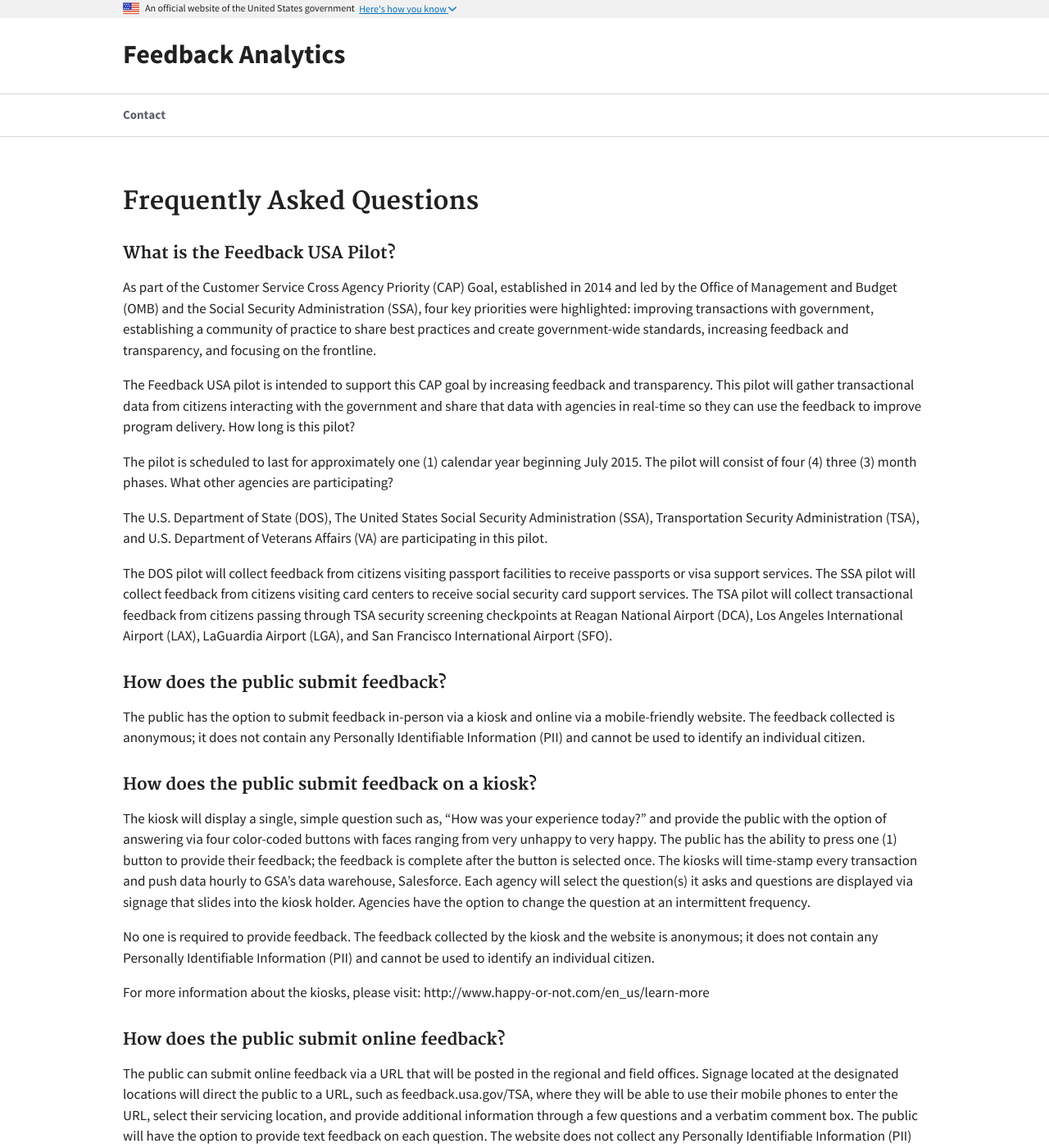
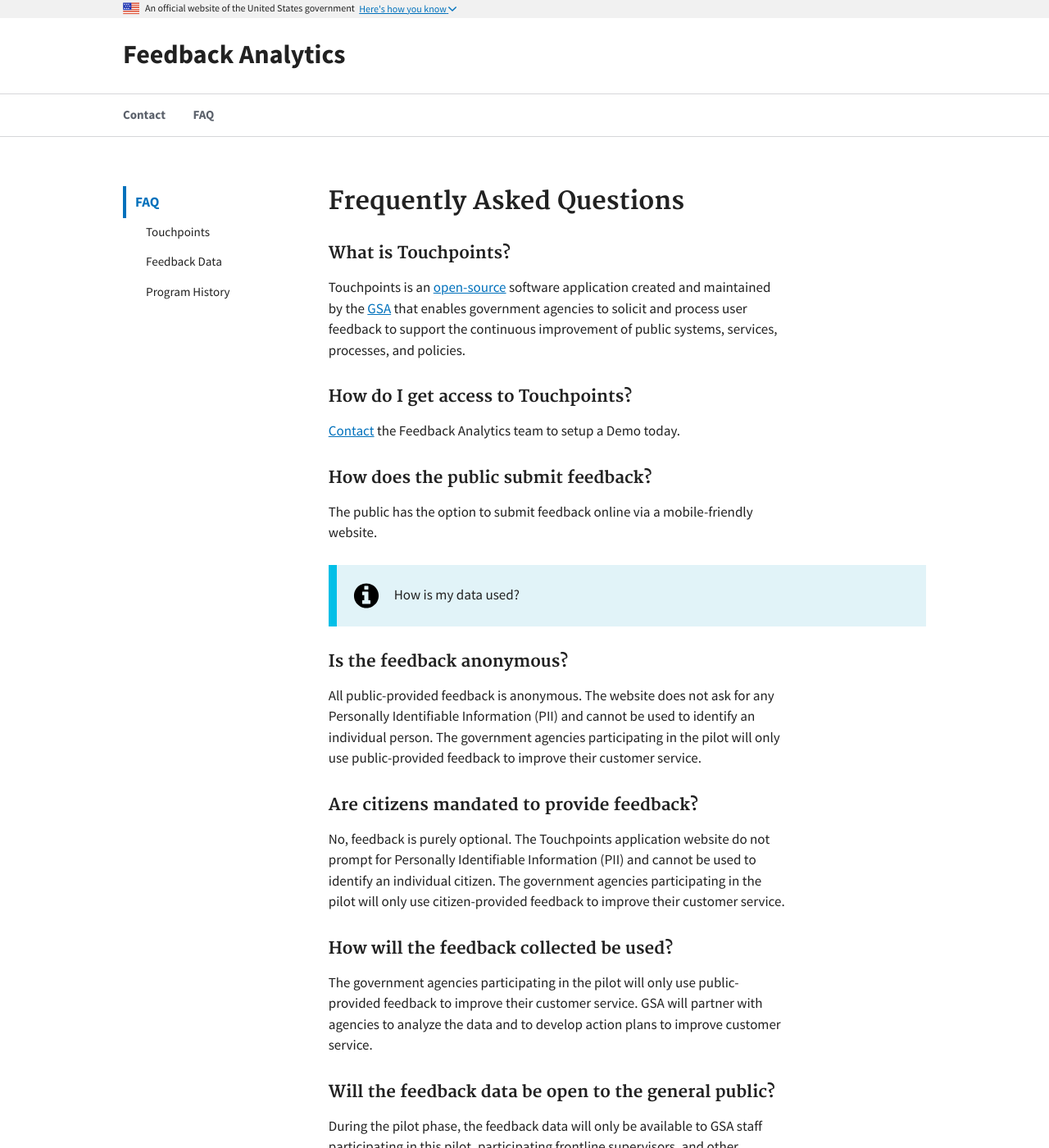
Before and after one commit to GSA/feedback.usa.gov, a Jekyll site: the page built from pages/faq.md, in a window 1280 px wide and 1400 px high. Shown: the whole window at 82% size. Built offline with Jekyll 4.4.1, drawn with Linux system fonts in a browser that asks for light colours; some of the changed text lies outside the part shown.

Commit message:
stub faq

```diff
--- a/_includes/header2.html
+++ b/_includes/header2.html
@@ -62,6 +62,11 @@
           <span>Contact</span>
         </a>
       </li>
+      <li>
+        <a class="usa-nav-link" href="/faq">
+          <span>FAQ</span>
+        </a>
+      </li>
     </ul>
   </div>
 </nav>
--- a/_layouts/sidenav-page.html
+++ b/_layouts/sidenav-page.html
@@ -2,28 +2,36 @@
 layout: base
 ---
 
-<div class="usa-grid usa-section usa-content">
-  <aside class="usa-width-one-fourth">
-    <ul class="usa-sidenav-list">
-      {% for project in site.projects %}
-          <li>
-            {% if page.permalink == project.permalink %}
-              <a class="usa-current" href="{{ project.permalink | prepend: site.baseurl }}">{{ project.title }}</a>
-            {% else %}
-              <a href="{{ project.permalink | prepend: site.baseurl }}">{{ project.title }}</a>
-            {% endif %}
-          </li>
-      {% endfor %}
-    </ul>
+<main class="usa-grid usa-section usa-content usa-layout-docs" id="main-content">
+  <aside class="usa-width-one-fourth usa-layout-docs-sidenav">
+    <nav>
+      <ul class="usa-sidenav-list">
+        <li>
+          <a href="" class="usa-current">
+            FAQ
+          </a>
+          <ul class="usa-sidenav-sub_list">
+            <li>
+              <a href="#touchpoints">
+                Touchpoints
+              </a>
+            </li>
+            <li>
+              <a href="#feedback-data">
+                Feedback Data
+              </a>
+            </li>
+            <li>
+              <a href="#origins">
+                Program History
+              </a>
+            </li>
+          </ul>
+        </li>
+      </ul>
+    </nav>
   </aside>
-  <div class="usa-width-three-fourths usa-content" id="main" tabindex="-1">
-    <h1>{{ page.title }}</h1>
-    {% if page.image %}
-      <div class="page--banner" style="background-image: url({{ page.image | prepend: site.baseurl }});"></div>
-    {% endif %}
-    {% if page.image-credit %}
-      <span class="caption"><a href="{{page.image-credit}}" target="_blank">Photo credit</a> (Creative Commons)</span>
-    {% endif %}
-    {{ content }}
+  <div class="usa-width-three-fourths usa-layout-docs-main_content">
+    {{content}}
   </div>
-</div>
+</main>
--- a/pages/faq.md
+++ b/pages/faq.md
@@ -1,53 +1,44 @@
 ---
-layout: page
+layout: sidenav-page
 body-class: page
 title: "Frequently Asked Questions"
 permalink: /faq/
 ---
 
-### What is the Feedback USA Pilot?
+## {{page.title}}
 
-As part of the Customer Service Cross Agency Priority (CAP) Goal, established in 2014 and led by the Office of Management and Budget (OMB) and the Social Security Administration (SSA), four key priorities were highlighted: improving transactions with government, establishing a community of practice to share best practices and create government-wide standards, increasing feedback and transparency, and focusing on the frontline.
+<a name="touchpoints"></a>
+### What is Touchpoints?
 
-The Feedback USA pilot is intended to support this CAP goal by increasing feedback and transparency.  This pilot will gather transactional data from citizens interacting with the government and share that data with agencies in real-time so they can use the feedback to improve program delivery.
-How long is this pilot?
+Touchpoints is an
+[open-source](https://github.com/GSA/touchpoints)
+software application created and maintained by the [GSA](https://gsa.gov/?) that enables government agencies to solicit and process user feedback to support the continuous improvement of public systems, services, processes, and policies.
 
-The pilot is scheduled to last for approximately one (1) calendar year beginning July 2015.  The pilot will consist of four (4) three (3) month phases.
-What other agencies are participating?
+### How do I get access to Touchpoints?
 
-The U.S. Department of State (DOS), The United States Social Security Administration (SSA), Transportation Security Administration (TSA), and U.S. Department of Veterans Affairs (VA) are participating in this pilot.
-
-The DOS pilot will collect feedback from citizens visiting passport facilities to receive passports or visa support services.   The SSA pilot will collect feedback from citizens visiting card centers to receive social security card support services.  The TSA pilot will collect transactional feedback from citizens passing through TSA security screening checkpoints at Reagan National Airport (DCA), Los Angeles International Airport (LAX), LaGuardia Airport (LGA), and San Francisco International Airport (SFO).
-
+[Contact](/contact)
+the Feedback Analytics team to setup a Demo today.
 
 ### How does the public submit feedback?
 
-The public has the option to submit feedback in-person via a kiosk and online via a mobile-friendly website.  The feedback collected is anonymous; it does not contain any Personally Identifiable Information (PII) and cannot be used to identify an individual citizen.
+The public has the option to submit feedback online via a mobile-friendly website.
 
+<a name="feedback-data"></a>
+<div class="usa-alert usa-alert-info">
+  <div class="usa-alert-body">
+    <p class="usa-alert-text">
+      How is my data used?
+    </p>
+  </div>
+</div>
 
-### How does the public submit feedback on a kiosk?
+### Is the feedback anonymous?
 
-The kiosk will display a single, simple question such as, “How was your experience today?” and provide the public with the option of answering via four color-coded buttons with faces ranging from very unhappy to very happy.  The public has the ability to press one (1) button to provide their feedback; the feedback is complete after the button is selected once.  The kiosks will time-stamp every transaction and push data hourly to GSA’s data warehouse, Salesforce.  Each agency will select the question(s) it asks and questions are displayed via signage that slides into the kiosk holder.  Agencies have the option to change the question at an intermittent frequency.
-
-No one is required to provide feedback.  The feedback collected by the kiosk and the website is anonymous; it does not contain any Personally Identifiable Information (PII) and cannot be used to identify an individual citizen.
-
-For more information about the kiosks, please visit:  http://www.happy-or-not.com/en_us/learn-more
-
-### How does the public submit online feedback?
-
-The public can submit online feedback via a URL that will be posted in the regional and field offices.  Signage located at the designated locations will direct the public to a URL, such as feedback.usa.gov/TSA, where they will be able to use their mobile phones to enter the URL, select their servicing location, and provide additional information through a few questions and a verbatim comment box.  The public will  have the option to provide text feedback on each question.  The website does not collect any Personally Identifiable Information (PII) and cannot be used to identify an individual citizen.
-
-### What languages are available for the public to submit feedback?
-
-English is the only language available at this time.
+All public-provided feedback is anonymous. The website does not ask for any Personally Identifiable Information (PII) and cannot be used to identify an individual person.  The government agencies participating in the pilot will only use public-provided feedback to improve their customer service.
 
 ### Are citizens mandated to provide feedback?
 
-No, feedback is purely optional.  The Feedback USA kiosk and website do not collect any Personally Identifiable Information (PII) and cannot be used to identify an individual citizen.   The government agencies participating in the pilot will only use citizen-provided feedback to improve their customer service.
-
-### Is the feedback anonymous?
-
-All public-provided feedback (via kiosk and website) is anonymous. The kiosk and website do not ask for any Personally Identifiable Information (PII) and cannot be used to identify an individual person.  The government agencies participating in the pilot will only use public-provided feedback to improve their customer service.
+No, feedback is purely optional.  The Touchpoints application website do not prompt for Personally Identifiable Information (PII) and cannot be used to identify an individual citizen.   The government agencies participating in the pilot will only use citizen-provided feedback to improve their customer service.
 
 ### How will the feedback collected be used?
 
@@ -57,6 +48,23 @@ The government agencies participating in the pilot will only use public-provided
 
 During the pilot phase, the feedback data will only be available to GSA staff participating in this pilot, participating frontline supervisors, and other relevant staff determined by the agency.  If the pilot is successful, we plan to eventually make the citizen feedback data available to the general public.
 
-### Who do I contact for more information about the pilot?
+### What languages are available for the public to submit feedback?
 
-For more information, please contact [FeedbackUSA@gsa.gov](mailto:FeedbackUSA@gsa.gov).
+English is the only language available at this time.
+
+<a name="origins"></a>
+## Program History
+
+### What are the origins of the Feedback program?
+
+The pilot was scheduled to last for approximately one (1) calendar year beginning July 2015.
+The pilot consisted of four (4) three (3) month phases.
+
+Participating agencies included:
+
+The U.S. Department of State (DOS), The United States Social Security Administration (SSA), Transportation Security Administration (TSA), and U.S. Department of Veterans Affairs (VA) are participating in this pilot.
+
+The DOS pilot collected feedback from citizens visiting passport facilities to receive passports or visa support services. The SSA pilot collected feedback from citizens visiting card centers to receive social security card support services.  The TSA pilot collected transactional feedback from citizens passing through TSA security screening checkpoints at Reagan National Airport (DCA), Los Angeles International Airport (LAX), LaGuardia Airport (LGA), and San Francisco International Airport (SFO).
+
+In 2016 and 2018, the Feedback Program became staffed full-time,
+chartered to strategically support Customer Experience initiatives.
```
